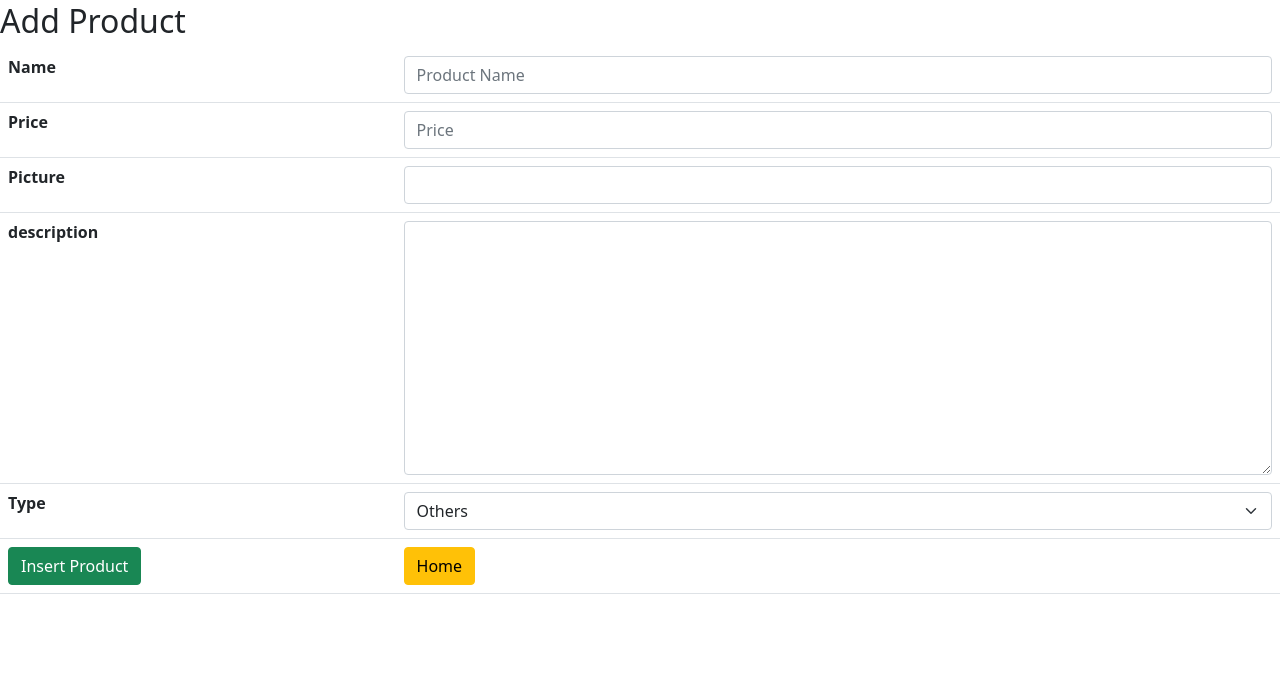
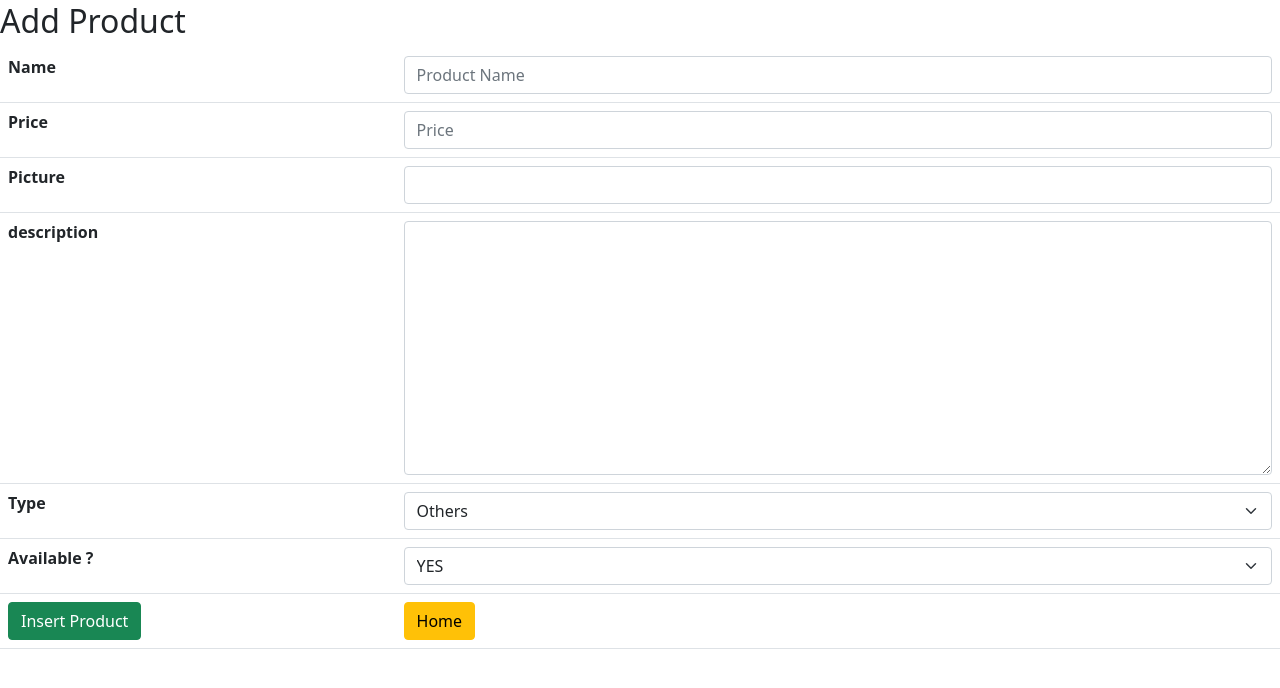
Before and after one commit to ChavesJimmy/FSWD-TeamProject-Group9, a PHP site: page /admin_panel/create_products.php in a window 1280 px wide. Shown: the part 22-710 px from the top of the page. Run offline with PHP 8.4, Linux system fonts and the light colour scheme.

Commit message:
create product error fixed

```diff
--- a/admin_panel/actions/a_create.php
+++ b/admin_panel/actions/a_create.php
@@ -19,8 +19,10 @@ if ($_POST) {
     $description = $_POST['description'];
     $price = $_POST['price'];
     $type = $_POST['type'];
+    $availability = $_POST['availability'];
+    echo $availability;
 
-    $sql = "INSERT INTO products (name, picture, description, price, type, availability) VALUES ('$name', '$picture', '$description', $price, '$type' 'true')";
+    $sql = "INSERT INTO products(name, picture, description, price, type, availability) VALUES('$name', '$picture', '$description', '$price', '$type', '$availability')";
 
     if (mysqli_query($connect, $sql) === true) {
         $class = "success";
--- a/admin_panel/create_products.php
+++ b/admin_panel/create_products.php
@@ -57,8 +57,17 @@ if (!isset($_SESSION['ADMIN']) && !isset($_SESSION['USER'])) {
                     </td>
                 </tr>
                 <tr>
+                    <th>Available ?</th>
+                    <td>
+                        <select class="form-select" name="availability" aria-label="Default select example">
+                            <option selected value='true'>YES</option>
+                            <option  value='false'>NO</option>
+                        </select>
+                    </td>
+                </tr>
+                <tr>
                     <td><button class='btn btn-success' type="submit">Insert Product</button></td>
-                    <td><a href="index.php"><button class='btn btn-warning' type="button">Home</button></a></td>
+                    <td><a href="index_admin.php"><button class='btn btn-warning' type="button">Home</button></a></td>
                 </tr>
             </table>
         </form>
--- a/admin_panel/index_admin.php
+++ b/admin_panel/index_admin.php
@@ -91,6 +91,8 @@ if ($result_products->num_rows > 0) {
             <p class="text-white">Hi <?php /* echo $row['first_name']; */ ?></p>
         </div>
         <a href="../logout.php?logout">Sign Out</a> <br>
+        <a href="create_products.php">Add new product</a> <br>
+
     </div>
     <h1>products list</h1>
     <table class='table table-striped'>
```
